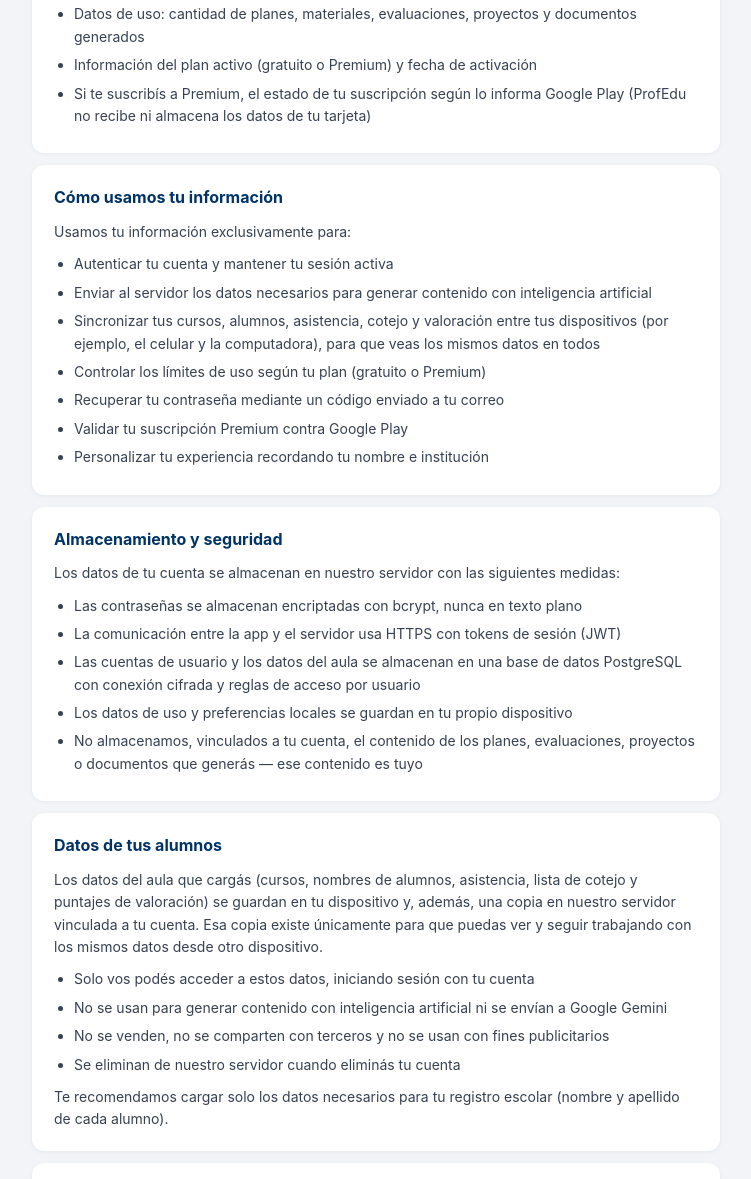
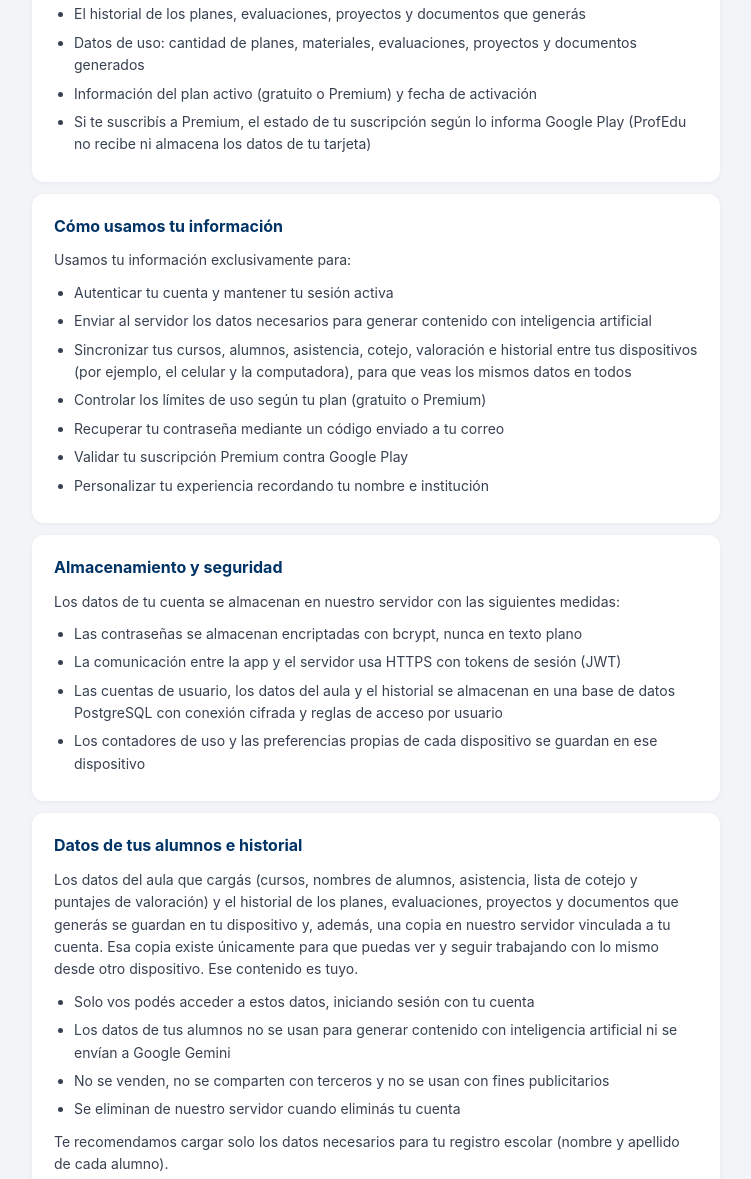
Before and after one commit to albertramon84-ctrl/profedu-privacidad, a plain HTML site: page index.html in a window 1280 px wide. Shown: the part 574-1753 px from the top of the page, without its empty margins (264-1015 px from the left). Drawn offline with Linux system fonts and the light colour scheme.

Commit message:
Add files via upload

```diff
--- a/index.html
+++ b/index.html
@@ -102,6 +102,7 @@
       <li>Correo electrónico (para crear tu cuenta y recuperar tu contraseña)</li>
       <li>Nombre del docente e institución educativa (ingresados voluntariamente por vos)</li>
       <li>Datos del aula que cargás en la app: tus cursos, los nombres de tus alumnos, la asistencia, la lista de cotejo y los puntajes de la planilla de proceso</li>
+      <li>El historial de los planes, evaluaciones, proyectos y documentos que generás</li>
       <li>Datos de uso: cantidad de planes, materiales, evaluaciones, proyectos y documentos generados</li>
       <li>Información del plan activo (gratuito o Premium) y fecha de activación</li>
       <li>Si te suscribís a Premium, el estado de tu suscripción según lo informa Google Play (ProfEdu no recibe ni almacena los datos de tu tarjeta)</li>
@@ -114,7 +115,7 @@
     <ul>
       <li>Autenticar tu cuenta y mantener tu sesión activa</li>
       <li>Enviar al servidor los datos necesarios para generar contenido con inteligencia artificial</li>
-      <li>Sincronizar tus cursos, alumnos, asistencia, cotejo y valoración entre tus dispositivos (por ejemplo, el celular y la computadora), para que veas los mismos datos en todos</li>
+      <li>Sincronizar tus cursos, alumnos, asistencia, cotejo, valoración e historial entre tus dispositivos (por ejemplo, el celular y la computadora), para que veas los mismos datos en todos</li>
       <li>Controlar los límites de uso según tu plan (gratuito o Premium)</li>
       <li>Recuperar tu contraseña mediante un código enviado a tu correo</li>
       <li>Validar tu suscripción Premium contra Google Play</li>
@@ -128,18 +129,17 @@
     <ul>
       <li>Las contraseñas se almacenan encriptadas con bcrypt, nunca en texto plano</li>
       <li>La comunicación entre la app y el servidor usa HTTPS con tokens de sesión (JWT)</li>
-      <li>Las cuentas de usuario y los datos del aula se almacenan en una base de datos PostgreSQL con conexión cifrada y reglas de acceso por usuario</li>
-      <li>Los datos de uso y preferencias locales se guardan en tu propio dispositivo</li>
-      <li>No almacenamos, vinculados a tu cuenta, el contenido de los planes, evaluaciones, proyectos o documentos que generás — ese contenido es tuyo</li>
+      <li>Las cuentas de usuario, los datos del aula y el historial se almacenan en una base de datos PostgreSQL con conexión cifrada y reglas de acceso por usuario</li>
+      <li>Los contadores de uso y las preferencias propias de cada dispositivo se guardan en ese dispositivo</li>
     </ul>
   </section>
 
   <section>
-    <h2>Datos de tus alumnos</h2>
-    <p>Los datos del aula que cargás (cursos, nombres de alumnos, asistencia, lista de cotejo y puntajes de valoración) se guardan en tu dispositivo y, además, una copia en nuestro servidor vinculada a tu cuenta. Esa copia existe únicamente para que puedas ver y seguir trabajando con los mismos datos desde otro dispositivo.</p>
+    <h2>Datos de tus alumnos e historial</h2>
+    <p>Los datos del aula que cargás (cursos, nombres de alumnos, asistencia, lista de cotejo y puntajes de valoración) y el historial de los planes, evaluaciones, proyectos y documentos que generás se guardan en tu dispositivo y, además, una copia en nuestro servidor vinculada a tu cuenta. Esa copia existe únicamente para que puedas ver y seguir trabajando con lo mismo desde otro dispositivo. Ese contenido es tuyo.</p>
     <ul>
       <li>Solo vos podés acceder a estos datos, iniciando sesión con tu cuenta</li>
-      <li>No se usan para generar contenido con inteligencia artificial ni se envían a Google Gemini</li>
+      <li>Los datos de tus alumnos no se usan para generar contenido con inteligencia artificial ni se envían a Google Gemini</li>
       <li>No se venden, no se comparten con terceros y no se usan con fines publicitarios</li>
       <li>Se eliminan de nuestro servidor cuando eliminás tu cuenta</li>
     </ul>
@@ -189,7 +189,7 @@
     <ul>
       <li><strong>Google</strong> — generación de contenido con inteligencia artificial, almacenamiento de programas curriculares y material de apoyo en Google Cloud Storage, publicidad mediante AdMob, y procesamiento de la suscripción Premium mediante Google Play</li>
       <li><strong>Railway</strong> — proveedor de infraestructura de nuestro servidor</li>
-      <li><strong>Base de datos PostgreSQL (Supabase)</strong> — almacenamiento de las cuentas de usuario y de los datos del aula sincronizados</li>
+      <li><strong>Base de datos PostgreSQL (Supabase)</strong> — almacenamiento de las cuentas de usuario, los datos del aula y el historial sincronizados</li>
       <li><strong>Expo</strong> — plataforma de distribución de actualizaciones de la app</li>
       <li>Autoridades competentes, si la ley lo requiere</li>
     </ul>
@@ -208,7 +208,7 @@
 
   <section>
     <h2>Retención de datos</h2>
-    <p>Conservamos los datos de tu cuenta mientras esté activa. Al solicitar la eliminación, tu cuenta, tus datos personales (correo, nombre, institución, estado de plan) y los datos del aula sincronizados (cursos, alumnos, asistencia, cotejo y valoración) se eliminan de nuestra base de datos de forma permanente, en un plazo de hasta 30 días. Los materiales informativos anónimos del caché compartido, al no contener datos personales, no se eliminan junto con tu cuenta.</p>
+    <p>Conservamos los datos de tu cuenta mientras esté activa. Al solicitar la eliminación, tus datos personales (nombre, institución, contraseña) y los datos del aula e historial sincronizados (cursos, alumnos, asistencia, cotejo, valoración y el historial de planes, evaluaciones, proyectos y documentos) se borran de inmediato. Para evitar abusos de los límites de uso, el registro de tu correo con sus contadores de uso se conserva hasta 30 días, sin otros datos personales, y luego se elimina de forma permanente. Los materiales informativos anónimos del caché compartido, al no contener datos personales, no se eliminan junto con tu cuenta.</p>
   </section>
 
   <section>
@@ -216,7 +216,7 @@
     <p>Para proteger tu cuenta:</p>
     <ul>
       <li>Usá una contraseña segura y no la compartas</li>
-      <li>No compartas tu cuenta con otros docentes — cada usuario debe tener su propia cuenta. Al iniciar sesión en un dispositivo, la sesión del anterior se cierra automáticamente</li>
+      <li>No compartas tu cuenta con otros docentes — cada usuario debe tener su propia cuenta. Podés tener una sesión abierta en un celular y otra en una computadora; si iniciás sesión en otro celular u otra computadora, la sesión anterior de ese tipo se cierra automáticamente</li>
       <li>Si detectamos uso inusual, podemos requerir que vuelvas a autenticarte</li>
     </ul>
   </section>
```
Also changed, not shown: eliminar-cuenta.html (+6 -3 lines).
